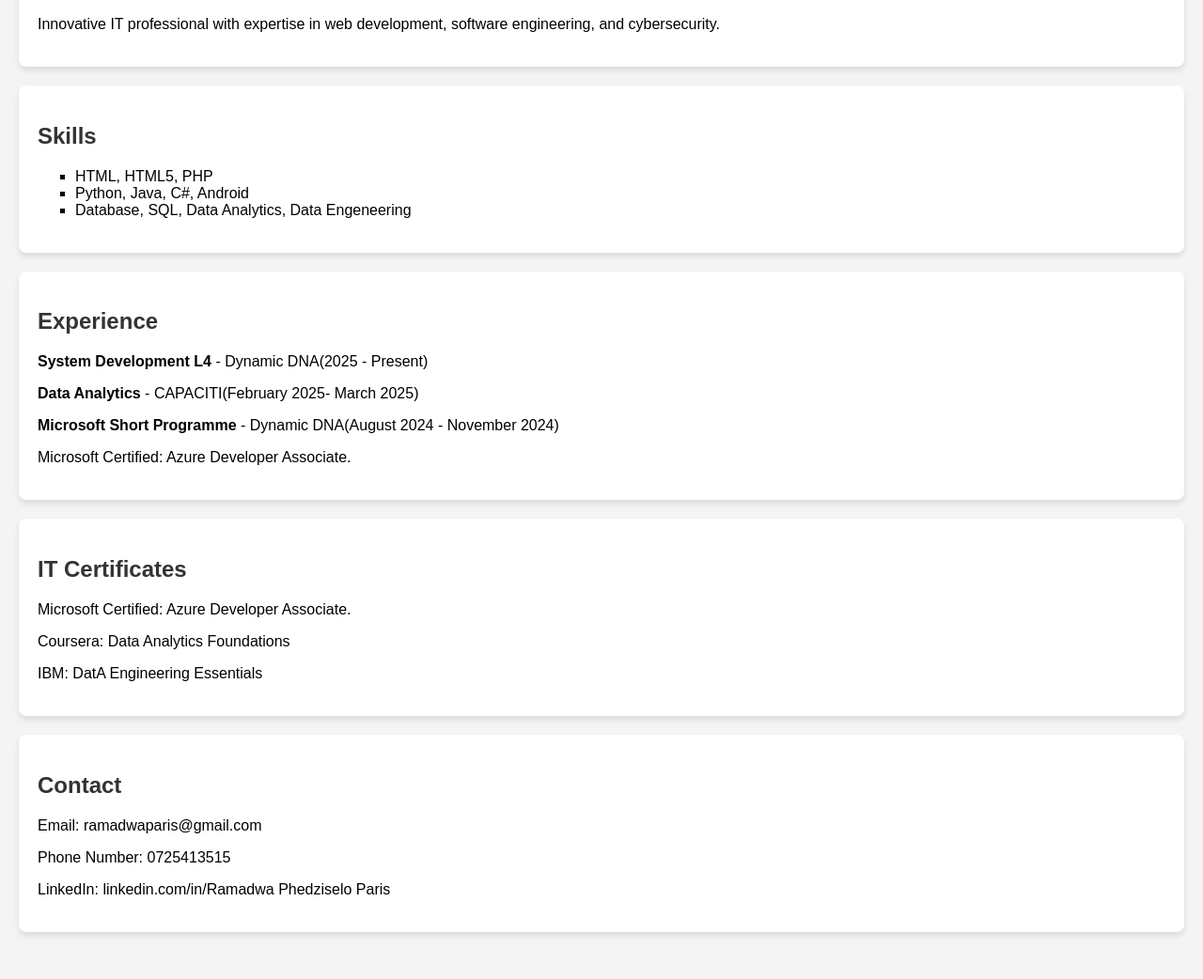
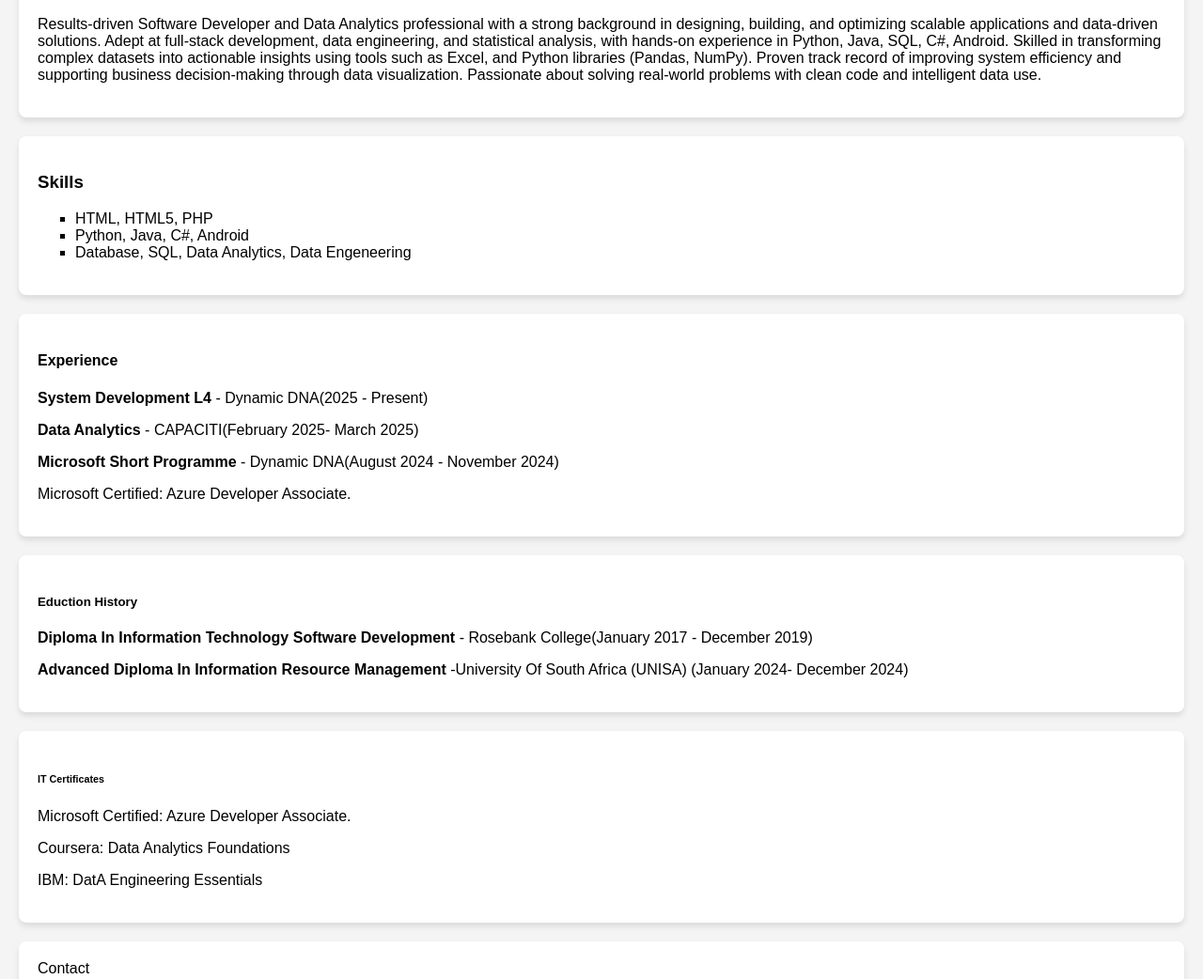
Before and after one commit to RamadwaParis/Ramadwa-Paris-, a plain HTML site: page index.html in a window 1280 px wide. Shown: the part 245-1287 px from the top of the page at 94% size. Before the commit the page ends 1257 px from the top, so only its background shows below. Drawn offline with Linux system fonts and the light colour scheme.

Commit message:
Update index.html

```diff
--- a/index.html
+++ b/index.html
@@ -13,32 +13,42 @@
     </header>
     <section id="about">
         <h2>About Me</h2>
-        <p>Innovative IT professional with expertise in web development, software engineering, and cybersecurity.</p>
+        <p>Results-driven Software Developer and Data Analytics professional with a strong background in designing, building, and optimizing scalable applications and data-driven solutions.
+            Adept at full-stack development, data engineering, and statistical analysis, with hands-on experience in Python, Java, SQL, C#, Android.
+            Skilled in transforming complex datasets into actionable insights using tools such as Excel, and Python libraries (Pandas, NumPy).
+            Proven track record of improving system efficiency and supporting business decision-making through data visualization.
+            Passionate about solving real-world problems with clean code and intelligent data use.
+        </p>
     </section>
     <section id="skills">
-        <h2>Skills</h2>
+        <h3>Skills</h3>
         <ul>
             <li>HTML, HTML5, PHP</li>
             <li>Python, Java, C#, Android</li>
             <li>Database, SQL, Data Analytics, Data Engeneering </li>
         </ul>
     </section>
-    <section id="experience">
-        <h2>Experience</h2>
+     <section id="experience">
+        <h4>Experience</h4>
         <p><strong>System Development L4</strong> - Dynamic DNA(2025 - Present)</p>
         <p><strong>Data Analytics</strong> - CAPACITI(February 2025- March 2025)</p>
         <p><strong>Microsoft Short Programme</strong> - Dynamic DNA(August 2024 - November 2024)</p>
         <p>Microsoft Certified: Azure Developer Associate.</p>
     </section>
+    <section id="Education">
+        <h5>Eduction History</h5>
+        <p><strong>Diploma In Information Technology Software Development</strong> - Rosebank College(January 2017  - December 2019)</p>
+        <p><strong>Advanced Diploma In Information Resource Management</strong> -University Of South Africa (UNISA) (January 2024- December 2024)</p>
+    </section>
     </section>
     <section id="Certifications">
-        <h2>IT Certificates</h2>
+        <h6>IT Certificates</h6>
        <p>Microsoft Certified: Azure Developer Associate.</p>
        <p>Coursera: Data Analytics Foundations</p>
        <p>IBM: DatA Engineering Essentials</p>
     </section>
     <section id="contact">
-        <h2>Contact</h2>
+        <h7>Contact</h7>
         <p>Email: ramadwaparis@gmail.com</p>
         <p>Phone Number: 0725413515</p>
         <p>LinkedIn: linkedin.com/in/Ramadwa Phedziselo Paris</p>
```
